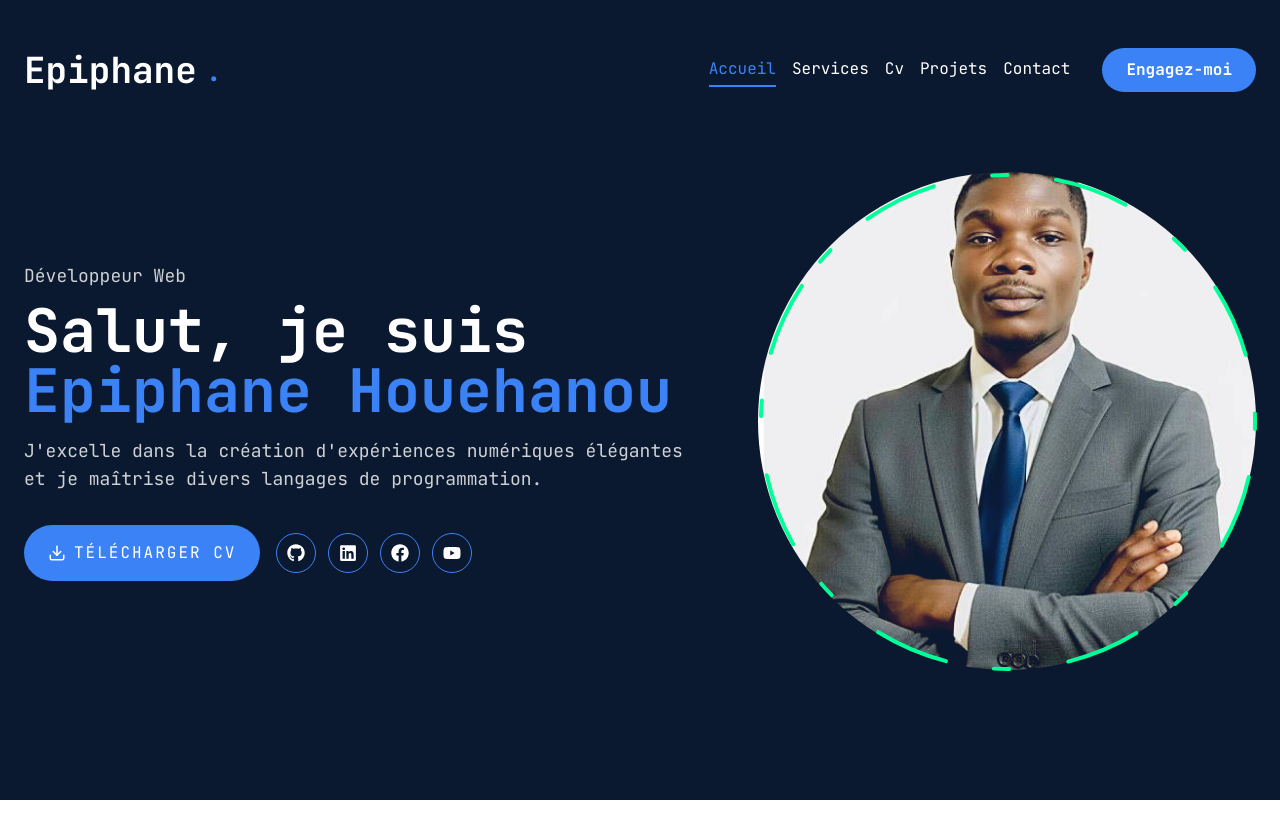
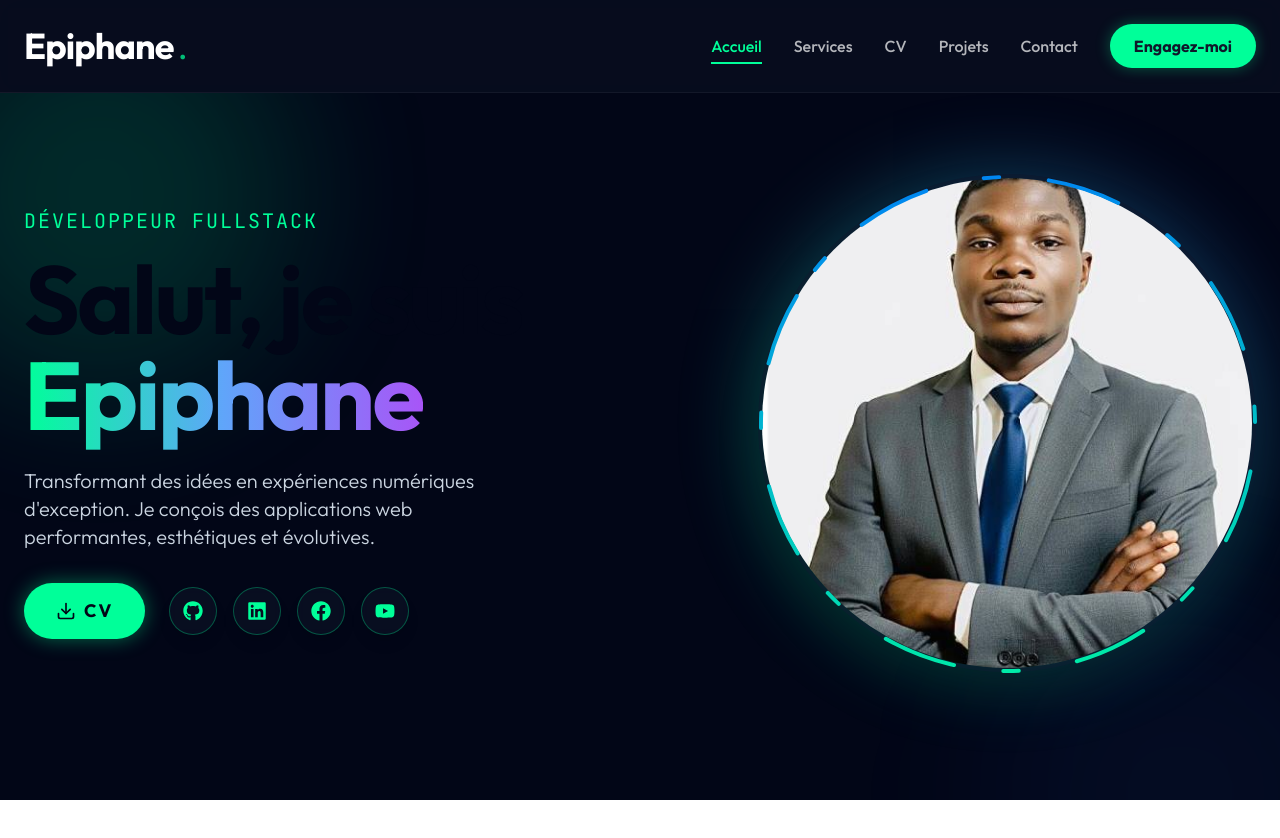
Before and after one commit to Owedjangdev/portfolioepiphane, a Next.js app: page / in a window 1280 px wide. Shown: the top 838 px of the page. Built offline with nearby package versions, Linux system fonts and the light colour scheme.

Commit message:
feat: premium redesign with aurora effects and build fixes

```diff
--- a/next.config.ts
+++ b/next.config.ts
@@ -7,7 +7,9 @@ const nextConfig: NextConfig = {
   reactStrictMode: true,
   experimental: {
     optimizePackageImports: ['framer-motion'],
-  }
+  },
+  // Tentative de fix pour "Bus error" (souvent lié à SWC sur certains envs)
+  productionBrowserSourceMaps: false,
 };
 
 export default nextConfig;
--- a/src/app/globals.css
+++ b/src/app/globals.css
@@ -3,25 +3,42 @@
 @tailwind utilities;
 
 @layer base {
+  :root {
+    --font-jetbrains: 'JetBrains Mono', monospace;
+    --font-outfit: 'Outfit', sans-serif;
+    --radius: 0.5rem;
+  }
+
   body {
-    @apply font-primary bg-primary text-white leading-loose;
+    @apply font-primary bg-background text-white antialiased leading-relaxed overflow-x-hidden;
   }
 }
 
-@layer base {
-  :root {
-    --font-jetbrains: 'JetBrains Mono', monospace;
-  }
-  body {
-    font-family: var(--font-jetbrains);
-    font-weight: 400; /* Poids par défaut */
+@layer utilities {
+  .glass {
+    @apply bg-white/5 backdrop-blur-lg border border-white/10 shadow-lg;
   }
 
-  .font-light {
-    font-weight: 300;
+  .glass-header {
+    @apply bg-[#020617]/80 backdrop-blur-md border-b border-white/5;
   }
 
-  .font-bold {
-    font-weight: 700;
+  .text-gradient {
+    @apply bg-clip-text text-transparent bg-gradient-to-r from-blue-400 to-cyan-300;
   }
 }
+
+/* Custom Scrollbar */
+::-webkit-scrollbar {
+  width: 8px;
+}
+::-webkit-scrollbar-track {
+  background: #020617;
+}
+::-webkit-scrollbar-thumb {
+  background: #1e293b;
+  border-radius: 4px;
+}
+::-webkit-scrollbar-thumb:hover {
+  background: #334155;
+}
--- a/src/app/layout.tsx
+++ b/src/app/layout.tsx
@@ -1,23 +1,27 @@
 import type { Metadata } from "next";
-import { JetBrains_Mono } from "next/font/google";
+import { JetBrains_Mono, Outfit } from "next/font/google";
 import "./globals.css";
 import Header from "@/components/Header";
 import StairTransition from "@/components/StairsTransitions";
 import PageTransition from "@/components/PageTransitions";
 
-// Configuration optimisée
 const jetbrains = JetBrains_Mono({
   subsets: ["latin"],
   weight: ["400", "700"],
   variable: "--font-jetbrains",
   display: 'swap',
-  adjustFontFallback: false,
+});
+
+const outfit = Outfit({
+  subsets: ["latin"],
+  weight: ["300", "400", "500", "600", "700", "800"], // Wide range for design flexibility
+  variable: "--font-outfit",
+  display: 'swap',
 });
 
 export const metadata: Metadata = {
   title: "Epiphane Houehanou",
   description: "Portfolio of Epiphane Houehanou.",
-
 };
 
 export default function RootLayout({
@@ -26,10 +30,10 @@ export default function RootLayout({
   children: React.ReactNode;
 }>) {
   return (
-    <html lang="fr" className={`${jetbrains.variable} font-mono`}>
-      <body >
-        <Header/>
-        <StairTransition/>
+    <html lang="fr" className={`${jetbrains.variable} ${outfit.variable}`}>
+      <body className="font-primary antialiased">
+        <Header />
+        <StairTransition />
         <PageTransition>
           {children}
         </PageTransition>
--- a/src/app/page.tsx
+++ b/src/app/page.tsx
@@ -1,3 +1,5 @@
+
+import { AuroraBackground } from "@/components/AuroraBackground";
 import Photo from "@/components/Photo";
 import Social from "@/components/Social";
 import Stats from "@/components/Stats";
@@ -7,59 +9,61 @@ import { FiDownload } from "react-icons/fi";
 
 export default function Home() {
   return (
-    <section className="h-full">
-      <div className="container mx-auto max-w-7xl px-4 sm:px-6">
-        <div className="flex flex-col xl:flex-row items-center justify-between gap-8 xl:gap-12 xl:pt-8 xl:pb-24">
-
-          {/* PHOTO EN PREMIER SUR MOBILE */}
-          <div className="order-1 xl:order-2 flex justify-center items-center flex-shrink-0">
-            <Photo />
-          </div>
+    <AuroraBackground className="h-full min-h-screen pt-4 pb-12 xl:pt-12 xl:pb-0">
+      <div className="container mx-auto max-w-7xl px-4 sm:px-6 h-full z-20 relative">
+        <div className="flex flex-col xl:flex-row items-center justify-between gap-12 xl:pt-8 xl:pb-24">
 
           {/* TEXTE & ACTIONS */}
-          <div className="order-2 xl:order-1 text-center xl:text-left flex-1 max-w-2xl">
-            <span className="text-sm sm:text-base md:text-lg text-white/80">
-              Développeur Web
+          <div className="text-center xl:text-left flex-1 max-w-2xl order-2 xl:order-1">
+            <span className="text-xl text-accent font-medium tracking-widest mb-4 block uppercase font-mono">
+              Développeur Fullstack
             </span>
 
-            <h1 className="text-3xl sm:text-4xl md:text-5xl xl:text-6xl leading-tight font-semibold mt-2 mb-3 sm:mb-4">
+            <h1 className="text-5xl sm:text-6xl md:text-7xl xl:text-8xl font-bold tracking-tight mb-6 leading-[1.1]">
               Salut, je suis <br />
-              <span className="text-accent">Epiphane Houehanou</span>
+              <span className="text-transparent bg-clip-text bg-gradient-to-r from-accent via-blue-400 to-purple-500 animate-gradient-x">
+                Epiphane
+              </span>
             </h1>
 
-            <p className="text-white/80 text-sm sm:text-base md:text-lg mb-6 sm:mb-8 leading-relaxed">
-              J&apos;excelle dans la création d&apos;expériences numériques élégantes et je
-              maîtrise divers langages de programmation.
+            <p className="text-slate-300 text-lg md:text-xl mb-8 leading-relaxed max-w-lg mx-auto xl:mx-0 font-light">
+              Transformant des idées en expériences numériques d&apos;exception.
+              Je conçois des applications web performantes, esthétiques et évolutives.
             </p>
 
             {/* BOUTONS & SOCIAUX */}
-            <div className="flex flex-col sm:flex-row items-center justify-center xl:justify-start gap-4">
+            <div className="flex flex-col sm:flex-row items-center justify-center xl:justify-start gap-6">
               <Button
                 asChild
                 size="lg"
-                className="w-full sm:w-auto uppercase flex items-center justify-center gap-2 bg-accent hover:bg-accent/90 text-white font-medium px-6 py-3 text-sm sm:text-base transition-all"
+                className="rounded-full bg-accent hover:bg-accent/80 text-slate-950 font-bold text-lg px-8 py-6 shadow-[0_0_20px_rgba(0,255,153,0.4)] transition-all hover:scale-105 hover:shadow-[0_0_30px_rgba(0,255,153,0.6)]"
               >
-                <Link href="/EpiphaneHouehanou.pdf" target="_blank" rel="noopener noreferrer">
-                  <FiDownload className="text-lg" />
-                  Télécharger CV
+                <Link href="/EpiphaneHouehanou.pdf" target="_blank" rel="noopener noreferrer" className="flex items-center gap-2">
+                  <FiDownload className="text-xl" />
+                  <span>CV</span>
                 </Link>
               </Button>
 
-              <div className="flex gap-3">
+              <div className="flex gap-4">
                 <Social
-                  containerStyle="flex gap-3"
-                  iconStyle="w-10 h-10 border border-accent rounded-full flex justify-center items-center text-white text-lg hover:bg-accent hover:border-accent transition-all duration-300"
+                  containerStyle="flex gap-4"
+                  iconStyle="w-12 h-12 border border-accent/30 bg-slate-900/50 rounded-full flex justify-center items-center text-accent text-xl hover:bg-accent hover:border-accent hover:text-slate-950 transition-all duration-300 hover:-translate-y-1 shadow-lg backdrop-blur-sm"
                 />
               </div>
             </div>
+          </div>
+
+          {/* PHOTO */}
+          <div className="order-1 xl:order-2 flex justify-center items-center flex-shrink-0 xl:mb-0 mb-8 z-30">
+            <Photo />
           </div>
         </div>
       </div>
 
       {/* STATS EN BAS */}
-      <div className="mt-12 sm:mt-16">
+      <div className="mt-8 sm:mt-16 w-full z-20 relative">
         <Stats />
       </div>
-    </section>
+    </AuroraBackground>
   );
 }
--- /dev/null
+++ b/src/components/AuroraBackground.tsx
@@ -0,0 +1,51 @@
+import React from "react";
+
+export const AuroraBackground = ({
+    className,
+    children,
+    showRadialGradient = true,
+    ...props
+}: {
+    className?: string;
+    children?: React.ReactNode;
+    showRadialGradient?: boolean;
+}) => {
+    return (
+        <main
+            className={`relative flex flex-col items-center justify-center bg-slate-950 text-slate-950 transition-bg ${className || ""
+                }`}
+            {...props}
+        >
+            <div className="absolute inset-0 overflow-hidden pointer-events-none">
+                <div
+                    className={`
+            // Base aurora styles
+            absolute -inset-[10px] opacity-50
+            [--white-gradient:repeating-linear-gradient(100deg,var(--white)_0%,var(--white)_7%,var(--transparent)_10%,var(--transparent)_12%,var(--white)_16%)]
+            [--dark-gradient:repeating-linear-gradient(100deg,var(--black)_0%,var(--black)_7%,var(--transparent)_10%,var(--transparent)_12%,var(--black)_16%)]
+            [--aurora:repeating-linear-gradient(100deg,#60a5fa_10%,#e879f9_15%,#60a5fa_20%,#e879f9_25%,#60a5fa_30%)]
+            [background-image:var(--white-gradient),var(--aurora)]
+            dark:[background-image:var(--dark-gradient),var(--aurora)]
+            [background-size:300%,_200%]
+            [background-position:50%_50%,50%_50%]
+            filter blur-[10px] invert dark:invert-0
+            after:content-[""] after:absolute after:inset-0 after:[background-image:var(--white-gradient),var(--aurora)]
+            after:dark:[background-image:var(--dark-gradient),var(--aurora)]
+            after:[background-size:200%,_100%]
+            after:animate-aurora after:[background-attachment:fixed] after:mix-blend-difference
+            pointer-events-none
+            absolute -inset-[10px] opacity-50
+            will-change-transform
+          `}
+                ></div>
+            </div>
+            {showRadialGradient && (
+                <div className="absolute inset-0 overflow-hidden pointer-events-none">
+                    <div className="absolute h-[50vh] w-[50vh] bg-accent/20 rounded-full blur-[80px] top-[-100px] left-[-100px] animate-pulse"></div>
+                    <div className="absolute h-[50vh] w-[50vh] bg-blue-500/10 rounded-full blur-[80px] bottom-[-100px] right-[-100px] animate-pulse delay-700"></div>
+                </div>
+            )}
+            <div className="relative z-10 w-full">{children}</div>
+        </main>
+    );
+};
--- a/src/components/Header.tsx
+++ b/src/components/Header.tsx
@@ -1,52 +1,37 @@
 'use client';
 import Link from "next/link"
-
-
 import { Button } from "./ui/button";
 import Nav from "./Nav";
 import MobileNav from "./MobileNav";
 
 
-
 const Header = () => {
   return (
-
-  <header  className="py-8 xl:py-12">
-
-    <div  className="container mx-auto max-w-7xl px-4 sm:px-6 flex items-center justify-between">
-
-<Link href="/" className="flex items-center gap-2">
-
-<h1 className="text-4xl font-semibold ">Epiphane</h1>
-<span className=" text-accent text-3xl">.</span>
-
+    <header className="sticky top-0 z-50 py-4 xl:py-6 transition-all duration-300 backdrop-blur-md bg-slate-900/60 border-b border-white/5 supports-[backdrop-filter]:bg-slate-900/40">
+      <div className="container mx-auto max-w-7xl px-4 sm:px-6 flex items-center justify-between">
+        {/* LOGO */}
+        <Link href="/" className="flex items-center gap-1 group">
+          <h1 className="text-3xl xl:text-4xl font-bold tracking-tight text-white group-hover:text-white/90 transition-colors font-primary">
+            Epiphane
+          </h1>
+          <span className="text-accent text-3xl xl:text-4xl animate-pulse">.</span>
         </Link>
 
         {/* desktop nav */}
-<div className="hidden  xl:flex items-center gap-8">
-
+        <div className="hidden xl:flex items-center gap-8">
           <Nav />
-
-
-
-<Link href="/contact" >
-
-<Button className="text-white text-sm xl:text-base px-4 xl:px-6">
+          <Link href="/contact">
+            <Button className="rounded-full bg-accent hover:bg-accent/80 text-slate-900 font-bold px-6 py-2 transition-all shadow-[0_0_15px_rgba(0,255,153,0.3)] hover:shadow-[0_0_25px_rgba(0,255,153,0.5)] hover:scale-105">
               Engagez-moi
             </Button>
           </Link>
-
         </div>
 
+        {/* mobile nav */}
         <div className="xl:hidden">
-  <MobileNav   />
-
+          <MobileNav />
         </div>
-
-
       </div>
-
-
     </header>
   )
 }
--- a/src/components/MobileNav.tsx
+++ b/src/components/MobileNav.tsx
@@ -1,54 +1,56 @@
 "use client";
 
 import { usePathname } from "next/navigation";
-import { Sheet, SheetContent, SheetTrigger, SheetClose, SheetTitle } from "./ui/sheet";
+import { Sheet, SheetContent, SheetTrigger, SheetClose, SheetTitle, SheetDescription } from "./ui/sheet";
 import Link from "next/link";
-import {CiMenuFries } from 'react-icons/ci';
-
-
+import { CiMenuFries } from 'react-icons/ci';
 
 const links = [
   { name: "Accueil", path: "/" },
-  { name: "services", path: "/services"},
-  { name: "cv", path: "/resume" },
-  { name: "projets", path: "/work" },
-  { name: "contact", path: "/contact" },
+  { name: "Services", path: "/services" },
+  { name: "CV", path: "/resume" },
+  { name: "Projets", path: "/work" },
+  { name: "Contact", path: "/contact" },
 ];
 
 export default function MobileNav() {
   const pathname = usePathname();
 
   return (
-    <Sheet >
-      <SheetTrigger className="flex justify-center items-center ">
-        <CiMenuFries className="h-[25px] w-[25px] text-accent" />
+    <Sheet>
+      <SheetTrigger className="flex justify-center items-center group">
+        <CiMenuFries className="h-8 w-8 text-accent group-hover:text-accent-hover transition-colors" />
       </SheetTrigger>
 
-      <SheetContent side="right" className="flex flex-col w-full sm:max-w-full">
+      <SheetContent side="right" className="flex flex-col border-l border-white/10 bg-[#020617]/95 backdrop-blur-xl">
         <SheetTitle className="sr-only">Navigation Menu</SheetTitle>
+        <SheetDescription className="sr-only">Site navigation</SheetDescription>
 
-        {/* logo */}
-        <div className="mt-25 mb-30 text-center text-2xl">
+        <div className="mt-20 mb-16 text-center">
           <Link href="/">
-            <h1 className="text-4xl font-semibold">Epiphane</h1>
-            <span className="text-accent text-3xl">.</span>
+            <h1 className="text-4xl font-bold tracking-tight">
+              Epiphane<span className="text-accent">.</span>
+            </h1>
           </Link>
         </div>
 
-        {/* nav */}
-        <nav className="flex flex-col justify-center items-center gap-4">
-          {links.map((link, index) => (
+        <nav className="flex flex-col justify-center items-center gap-8">
+          {links.map((link, index) => {
+            const isActive = link.path === pathname;
+            return (
               <SheetClose key={index} asChild>
                 <Link
                   href={link.path}
-                className={`${
-                  link.path === pathname && "text-accent border-b-2 border-accent"
-                } capitalize text-xl transition-all hover:text-accent`}
+                  className={`${isActive
+                      ? "text-accent border-b-2 border-accent"
+                      : "text-white/80 hover:text-white"
+                    } text-xl capitalize font-medium transition-all`}
                 >
                   {link.name}
                 </Link>
               </SheetClose>
-          ))}
+            )
+          })}
         </nav>
       </SheetContent>
     </Sheet>
--- a/src/components/Nav.tsx
+++ b/src/components/Nav.tsx
@@ -1,34 +1,40 @@
 "use client";
 import { usePathname } from "next/navigation";
 import Link from "next/link";
-
+import { motion } from "framer-motion";
 
 const links = [
   { name: "Accueil", path: "/" },
-  { name: "services", path: "/services" },
-  { name: "cv", path: "/resume" },
-  { name: "projets", path: "/work" },
-  { name: "contact", path: "/contact" },
+  { name: "Services", path: "/services" },
+  { name: "CV", path: "/resume" },
+  { name: "Projets", path: "/work" },
+  { name: "Contact", path: "/contact" },
 ];
 
 const Nav = () => {
   const pathname = usePathname();
 
   return (
-    <nav className="flex gap-4">
-      {links.map((link, index) => (
+    <nav className="flex gap-8">
+      {links.map((link, index) => {
+        const isActive = link.path === pathname;
+        return (
           <Link
             key={index}
             href={link.path}
-          className={`${
-            link.path === pathname && "text-accent border-b-2 border-accent"
-          } capitalize font-medium transition-all hover:text-accent`}
+            className={`${isActive ? "text-accent" : "text-white/70"
+              } relative font-medium text-sm xl:text-base hover:text-white transition-colors capitalize`}
           >
             {link.name}
+            {isActive && (
+              <motion.span
+                layoutId="underline"
+                className="absolute left-0 top-full block h-[2px] w-full bg-accent mt-1"
+              />
+            )}
           </Link>
-      ))}
-
-
+        );
+      })}
     </nav>
   );
 };
--- a/src/components/Photo.tsx
+++ b/src/components/Photo.tsx
@@ -17,29 +17,36 @@ const Photo = () => {
         transition={{ duration: 0.8, ease: "easeOut" }}
         className="relative"
       >
-        <div className="w-[298px] h-[298px] sm:w-[370px] sm:h-[370px] md:w-[420px] md:h-[420px] xl:w-[498px] xl:h-[498px] 2xl:w-[540px] 2xl:h-[540px] mix-blend-lighten relative">
+        <div className="w-[298px] h-[298px] sm:w-[370px] sm:h-[370px] md:w-[420px] md:h-[420px] xl:w-[498px] xl:h-[498px] 2xl:w-[540px] 2xl:h-[540px] relative z-10">
+          <div className="absolute inset-0 rounded-full bg-gradient-to-tr from-accent to-blue-500 opacity-20 blur-2xl animate-pulse"></div>
           <Image
             src="/imageowe.jpg"
             priority
             quality={100}
             fill
             alt="Epiphane Houehanou"
-            className="object-cover rounded-full"
+            className="object-cover rounded-full border-4 border-slate-900/50 shadow-2xl"
           />
         </div>
 
         {/* Cercle animé magique (plus fluide) */}
         <motion.svg
-          className="absolute top-0 w-[300px] h-[300px] sm:w-[372px] sm:h-[372px] md:w-[422px] md:h-[422px] xl:w-[500px] xl:h-[500px] 2xl:w-[542px] 2xl:h-[542px]"
+          className="absolute top-0 w-[300px] h-[300px] sm:w-[372px] sm:h-[372px] md:w-[422px] md:h-[422px] xl:w-[500px] xl:h-[500px] 2xl:w-[542px] 2xl:h-[542px] z-20 pointer-events-none"
           fill="transparent"
           viewBox="0 0 506 506"
           xmlns="http://www.w3.org/2000/svg"
         >
+          <defs>
+            <linearGradient id="circleGradient" x1="0%" y1="0%" x2="100%" y2="100%">
+              <stop offset="0%" stopColor="#00ff99" />
+              <stop offset="100%" stopColor="#0072ff" />
+            </linearGradient>
+          </defs>
           <motion.circle
             cx="253"
             cy="253"
             r="250"
-            stroke="#00ff99"
+            stroke="url(#circleGradient)"
             strokeWidth="4"
             strokeLinecap="round"
             strokeLinejoin="round"
--- a/src/components/Stats.tsx
+++ b/src/components/Stats.tsx
@@ -1,41 +1,52 @@
 "use client";
 
-import { motion } from "framer-motion";
 import CountUp from "react-countup";
-import { useInView } from "framer-motion";
-import { useRef } from "react";
-
 
 const stats = [
-  { num: 3, text: "Années d'expérience" },
-  { num: 10, text: "Projets terminés" },
-  { num: 6, text: "Technologies maîtrisées" },
-  { num: 50, text: "Commits de code" },
+    {
+        num: 3,
+        text: "Années d'expérience",
+    },
+    {
+        num: 12,
+        text: "Projets complétés",
+    },
+    {
+        num: 8,
+        text: "Technologies maîtrisées",
+    },
+    {
+        num: 500,
+        text: "Commits de code",
+    },
 ];
+
 const Stats = () => {
-  const ref = useRef(null);
-  const isInView = useInView(ref, { once: true, margin: "-100px" });
-
     return (
-    <section ref={ref} className="py-8 sm:py-12 lg:py-16">
-      <div className="container mx-auto px-4">
-        <div className="grid grid-cols-2 md:grid-cols-4 gap-6 lg:gap-8 max-w-5xl mx-auto">
-          {stats.map((item, index) => (
-            <motion.div
-              key={item.text}
-              initial={{ opacity: 0, y: 20 }}
-              animate={isInView ? { opacity: 1, y: 0 } : {}}
-              transition={{ duration: 0.5, delay: index * 0.1 }}
-              className="flex flex-col items-center md:items-start text-center md:text-left"
+        <section className="pt-4 pb-12 xl:pt-0 xl:pb-0">
+            <div className="container mx-auto">
+                <div className="flex flex-wrap gap-6 max-w-[80vw] mx-auto xl:max-w-none">
+                    {stats.map((item, index) => {
+                        return (
+                            <div
+                                className="flex-1 flex gap-4 items-center justify-center xl:justify-start"
+                                key={index}
                             >
-              <div className="text-3xl sm:text-4xl lg:text-5xl xl:text-6xl font-bold text-accent">
-                {isInView && <CountUp end={item.num} duration={3} />}+
-              </div>
-              <p className="mt-1 text-sm sm:text-base text-white/70 max-w-[140px] leading-tight">
+                                <CountUp
+                                    end={item.num}
+                                    duration={5}
+                                    delay={2}
+                                    className="text-4xl xl:text-6xl font-extrabold text-white"
+                                />
+                                <p
+                                    className={`${item.text.length < 15 ? "max-w-[100px]" : "max-w-[150px]"
+                                        } leading-snug text-white/80`}
+                                >
                                     {item.text}
                                 </p>
-            </motion.div>
-          ))}
+                            </div>
+                        );
+                    })}
                 </div>
             </div>
         </section>
--- a/tailwind.config.js
+++ b/tailwind.config.js
@@ -19,7 +19,8 @@ module.exports = {
       xl: "1200px",
     },
     fontFamily: {
-      primary: "var(--font-jetbrains-mono)",
+      primary: "var(--font-outfit)", // Updated to Outfit
+      mono: "var(--font-jetbrains)",
     },
     extend: {
       borderRadius: {
@@ -29,17 +30,36 @@ module.exports = {
       },
       colors: {
         primary: {
-          DEFAULT: "#0a192f",
-          foreground: "#ccd6f6",
+          DEFAULT: "#ffffff", // Text is now white by default
+          foreground: "#020617",
         },
-        background: "rgb(15 23 42)",
+        background: "#020617", // Slate-950 (Deep Dark)
         accent: {
-          DEFAULT: "#3b82f6",
-          hover: "#2563eb",
-          foreground: "#ffffff",
+          DEFAULT: "#00ff99", // Placeholder, will be overridden by gradients often
+          hover: "#00e187",
         },
-        surface: "#1e293b",
-        muted: "#64748b",
+        // Premium Palette
+        slate: {
+          900: "#0f172a",
+          800: "#1e293b",
+        },
+      },
+      backgroundImage: {
+        'gradient-accent': 'linear-gradient(to right, #00c6ff, #0072ff)', // Electric Blue
+        'gradient-dark': 'radial-gradient(circle at center, #1e293b 0%, #020617 100%)',
+      },
+      animation: {
+        aurora: "aurora 60s linear infinite",
+      },
+      keyframes: {
+        aurora: {
+          "0%": {
+            backgroundPosition: "50% 50%, 50% 50%",
+          },
+          "100%": {
+            backgroundPosition: "350% 50%, 350% 50%",
+          },
+        },
       },
     },
   },
```
Also changed, not shown: package.json (+7 -7 lines), 2 other files (tests, documents, lock files or other folders). Lines whose indentation alone changed are shown as unchanged.
